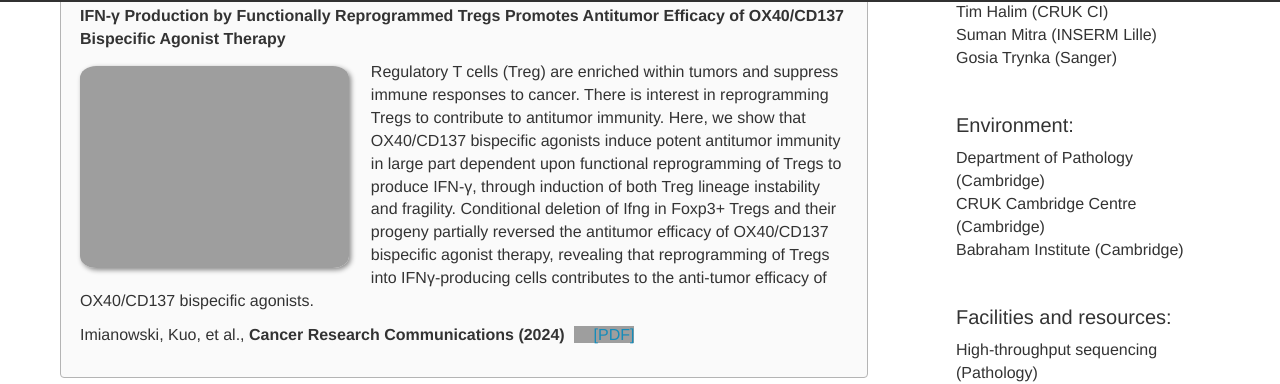
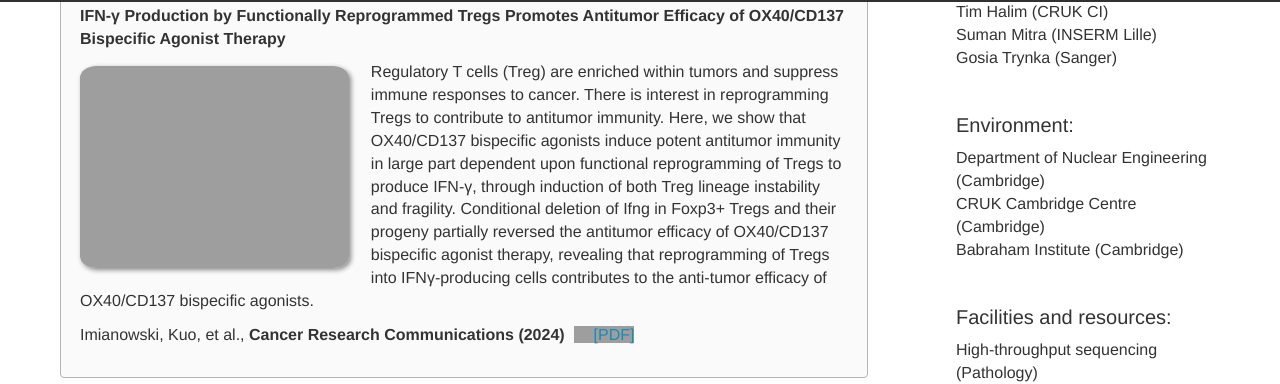
Before and after one commit to dwaipayandasgupta/dwaipayandasgupta.github.io, a Jekyll site: the page built from _pages/home.md, in a window 1280 px wide and 900 px high, scrolled down 805 px. Shown: the part 111-495 px from the top of the window. Built offline with Jekyll 4.4.1, drawn with Linux system fonts in a browser that asks for light colours; nearby versions of some CDN libraries; some web fonts are replaced.

Commit message:
Update affiliations.yml

```diff
--- a/_data/affiliations.yml
+++ b/_data/affiliations.yml
@@ -1,4 +1,4 @@
-- title: Department of Pathology (Cambridge)
+- title: Department of Nuclear Engineering (Cambridge)
   link: https://www.path.cam.ac.uk/
 
 - title: CRUK Cambridge Centre (Cambridge)
```
